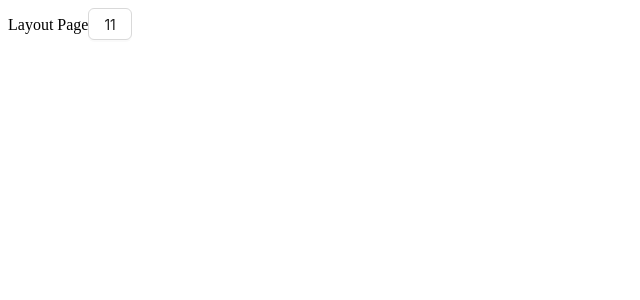
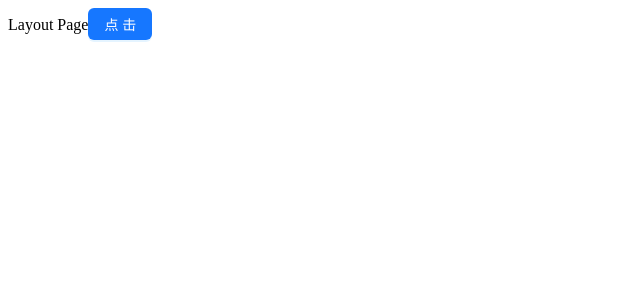
Before and after one commit to Ashtartekk/React-Private-Project, a React app: page /layout in a window 1280 px wide. Shown: the top 300 px of the page, without its empty margins (0-640 px from the left). Built offline with nearby package versions, Linux system fonts and the light colour scheme.

Commit message:
layout 页面

```diff
--- a/src/pages/Layout/index.tsx
+++ b/src/pages/Layout/index.tsx
@@ -4,7 +4,7 @@ import { Button } from "antd";
 const Layout = () => {
   return (
     <div>
-      Layout Page<Button>11</Button>
+      Layout Page<Button type="primary">点击</Button>
     </div>
   );
 };
```
